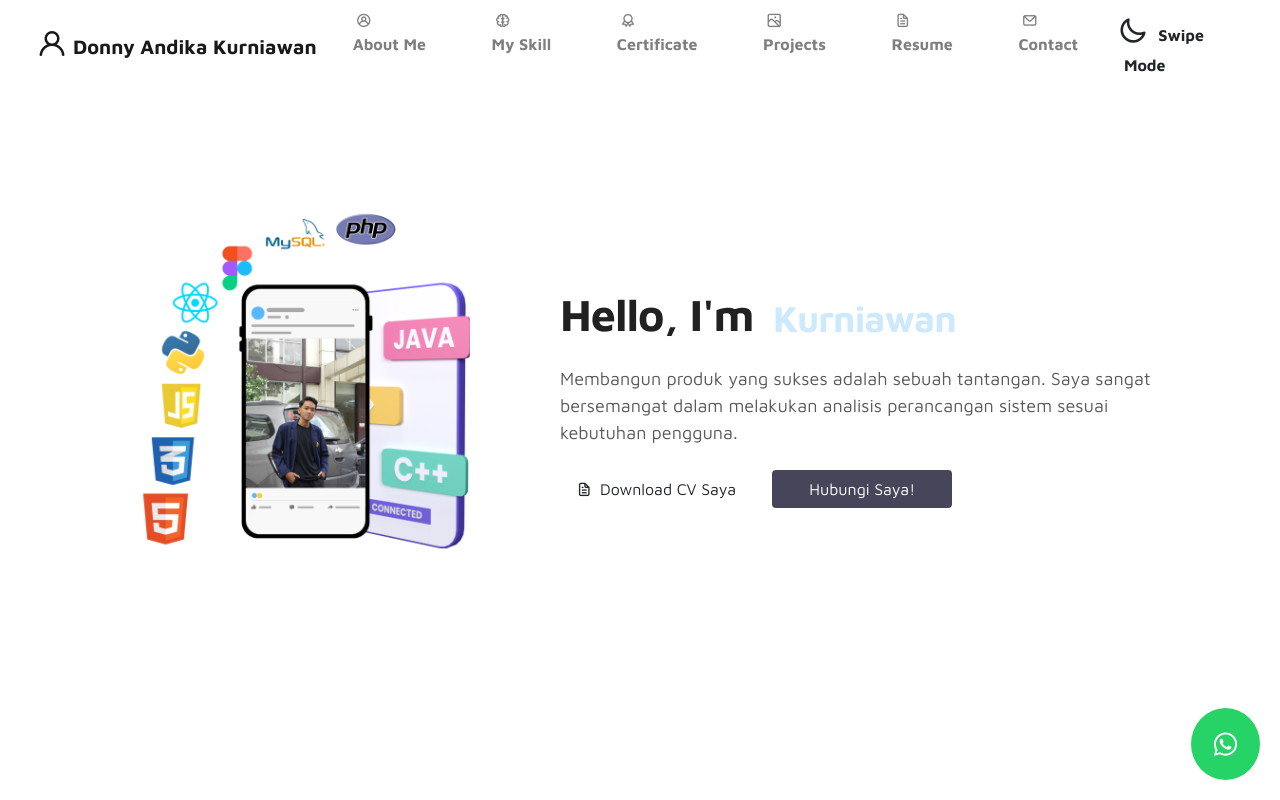
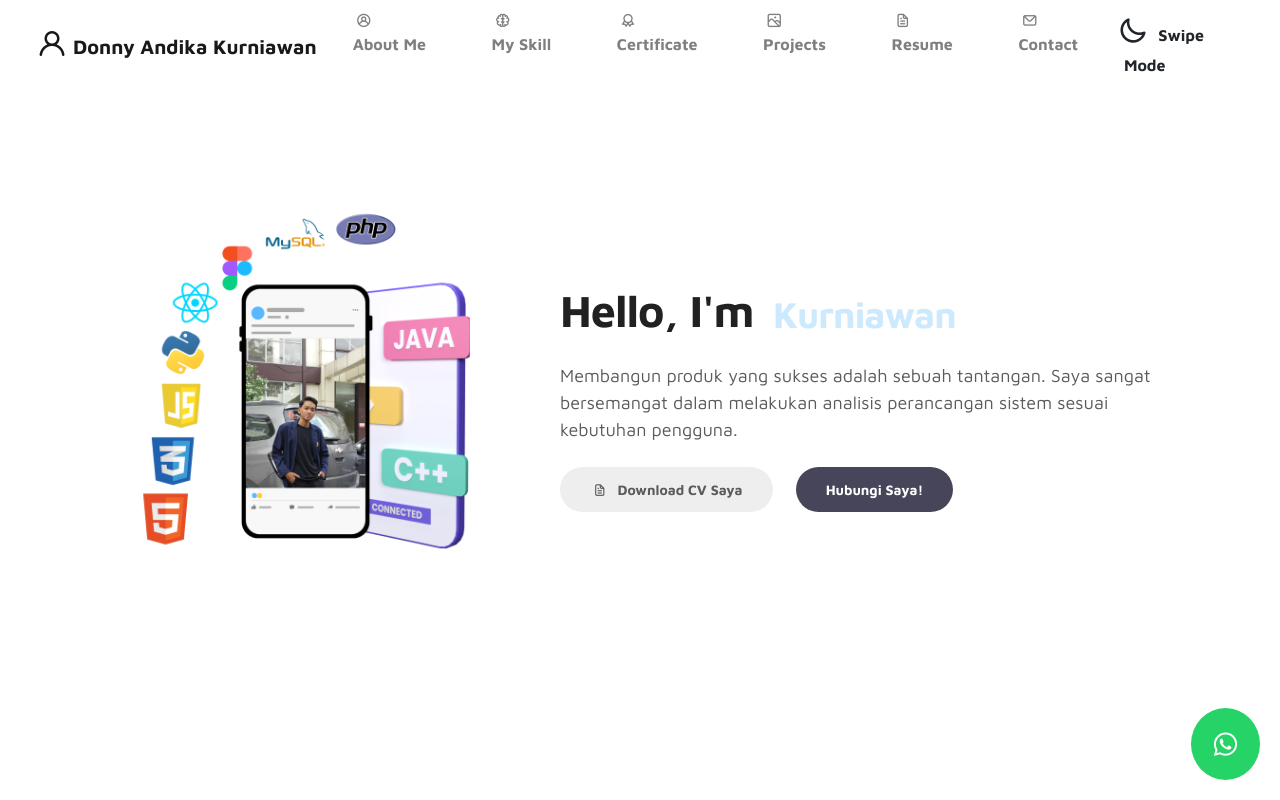
Before and after one commit to donnya24/Portofolio_Donny_Andika, a plain HTML site: page index.html in a window 1280 px wide. Shown: the top 800 px of the page. Drawn offline with nearby package versions, Linux system fonts and the light colour scheme; some packages are replaced by stand-ins of ours; a script that the page names is missing.

Commit message:
style download cv

```diff
--- a/css/tooplate-style.css
+++ b/css/tooplate-style.css
@@ -86,8 +86,20 @@ b, strong {
 }
 
 .custom-btn {
+  background: #eee;
+  color: #5b5b5b;
+  font-weight: bold;
+  border-radius: 50px;
+  padding: 13px 29px;
+  font-size: 14px;
+  line-height: normal;
+  overflow: hidden;
+  transition: background 0.3s ease, color 0.3s ease;
   cursor: pointer;
-  transition: background 0.3s ease, color 0.3s ease;
+  display: inline-flex;
+  justify-content: center;
+  align-items: center;
+  text-align: center;
 }
 
 .custom-btn:hover,
@@ -99,8 +111,6 @@ b, strong {
 .custom-btn.custom-btn-bg {
   background: #474559;
   color: #ffffff;
-  cursor: pointer;
-  transition: background 0.3s ease, color 0.3s ease;
 }
 
 .custom-btn.custom-btn-bg:hover,
@@ -110,46 +120,29 @@ b, strong {
   color: #ffffff !important;
 }
 
-/* Untuk tampilan mobile */
+.custom-btn i {
+  margin-right: 8px;
+}
+
+/* Tombol group - responsive */
+.custom-btn-group {
+  display: flex;
+  gap: 15px;
+  flex-wrap: wrap;
+}
+
 @media (max-width: 768px) {
   .custom-btn-group {
-    display: flex;
     flex-direction: column;
+    width: 100%;
     gap: 12px;
-    width: 100%;
   }
 
   .custom-btn,
   .custom-btn.custom-btn-bg {
     width: 100%;
-    margin: 0;
-    padding: 12px 24px;
-    border-radius: 50px;
-    text-align: center;
-    display: inline-flex;
-    justify-content: center;
-    align-items: center;
-  }
-
-  .custom-btn i {
-    margin-right: 8px;
   }
 }
-
-/* Untuk tampilan desktop */
-@media (min-width: 769px) {
-  .custom-btn-group {
-    display: flex;
-    flex-direction: row;
-    gap: 15px;
-  }
-
-  .custom-btn,
-  .custom-btn.custom-btn-bg {
-    min-width: 180px;
-  }
-}
-
 
 .animated {
   position: relative;
```
